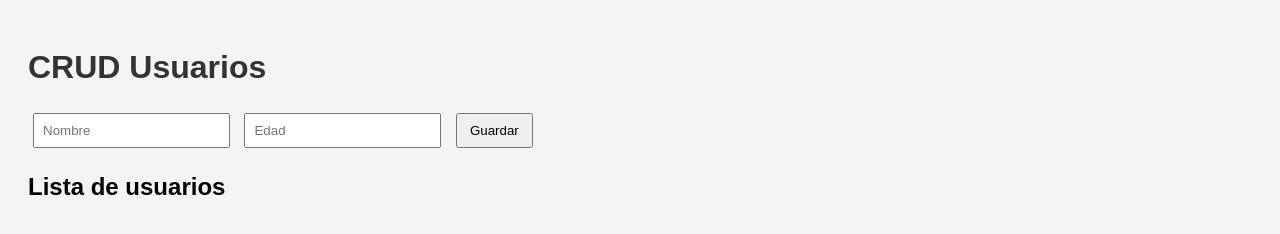
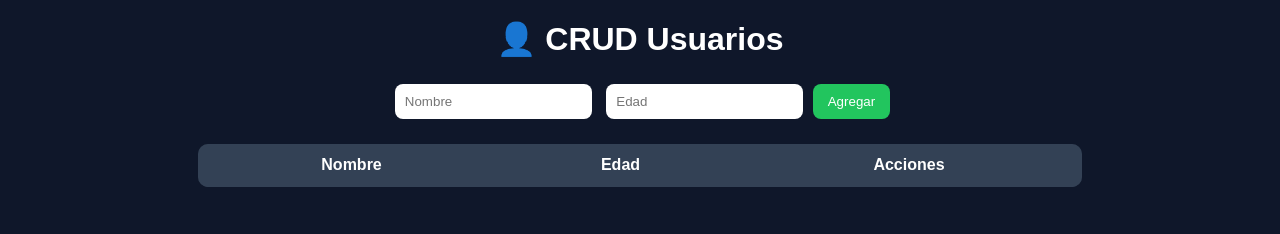
Before and after one commit to luis24552-cmd/api-mongo, a website: page index.html in a window 1280 px wide. Drawn offline with Linux system fonts and the light colour scheme; no server answers.

Commit message:
frontend listo

```diff
--- a/index.html
+++ b/index.html
@@ -1,114 +1,145 @@
 <!DOCTYPE html>
-<html>
+<html lang="es">
 <head>
-    <title>CRUD Usuarios</title>
+<meta charset="UTF-8">
+<title>Usuarios</title>
+
 <style>
 body {
     font-family: Arial;
-            padding: 20px;
-            background: #f4f4f4;
+    background: #0f172a;
+    color: white;
+    text-align: center;
 }
+
 h1 {
-            color: #333;
+    margin-top: 20px;
 }
+
+form {
+    margin: 20px;
+}
+
 input {
+    padding: 10px;
     margin: 5px;
-            padding: 8px;
+    border-radius: 8px;
+    border: none;
 }
+
 button {
-            padding: 8px 12px;
-            margin: 5px;
+    padding: 10px 15px;
+    border: none;
+    border-radius: 8px;
+    background: #22c55e;
+    color: white;
     cursor: pointer;
 }
-        li {
-            margin: 5px 0;
-            background: white;
-            padding: 8px;
-            border-radius: 5px;
+
+button:hover {
+    background: #16a34a;
+}
+
+table {
+    margin: auto;
+    border-collapse: collapse;
+    width: 70%;
+    background: #1e293b;
+    border-radius: 10px;
+    overflow: hidden;
+}
+
+th, td {
+    padding: 12px;
+    border-bottom: 1px solid #334155;
+}
+
+th {
+    background: #334155;
+}
+
+.delete {
+    background: #ef4444;
+}
+
+.delete:hover {
+    background: #dc2626;
 }
 </style>
+
 </head>
 <body>
 
-<h1>CRUD Usuarios</h1>
+<h1>👤 CRUD Usuarios</h1>
 
-<input id="nombre" placeholder="Nombre">
-<input id="edad" placeholder="Edad" type="number">
-<button onclick="guardar()">Guardar</button>
+<form onsubmit="agregarUsuario(event)">
+    <input type="text" id="nombre" placeholder="Nombre" required>
+    <input type="number" id="edad" placeholder="Edad" required>
+    <button>Agregar</button>
+</form>
 
-<h2>Lista de usuarios</h2>
-<ul id="lista"></ul>
+<table>
+    <thead>
+        <tr>
+            <th>Nombre</th>
+            <th>Edad</th>
+            <th>Acciones</th>
+        </tr>
+    </thead>
+    <tbody id="tabla"></tbody>
+</table>
 
 <script>
+const API = "https://api-mongo-0xfl.onrender.com/usuarios";
 
-// 🔗 🔥 CAMBIA ESTA URL CUANDO SUBAS A RENDER
-// LOCAL:
-const API = "http://localhost:3000/usuarios";
-
-// INTERNET (ejemplo):
-// const API = "https://tu-api.onrender.com/usuarios";
-
-
-// 🔹 GUARDAR USUARIO
-async function guardar() {
-    const nombre = document.getElementById("nombre").value;
-    const edad = document.getElementById("edad").value;
-
-    if (!nombre || !edad) {
-        alert("Llena todos los campos");
-        return;
-    }
-
-    await fetch(API, {
-        method: "POST",
-        headers: {
-            "Content-Type": "application/json"
-        },
-        body: JSON.stringify({
-            nombre: nombre,
-            edad: Number(edad)
-        })
-    });
-
-    document.getElementById("nombre").value = "";
-    document.getElementById("edad").value = "";
-
-    cargar();
-}
-
-
-// 🔹 CARGAR USUARIOS
-async function cargar() {
+// 🔹 Cargar usuarios
+async function cargarUsuarios() {
     const res = await fetch(API);
     const data = await res.json();
 
-    const lista = document.getElementById("lista");
-    lista.innerHTML = "";
+    const tabla = document.getElementById("tabla");
+    tabla.innerHTML = "";
 
     data.forEach(u => {
-        lista.innerHTML += `
-            <li>
-                ${u.nombre} - ${u.edad}
-                <button onclick="eliminar('${u._id}')">❌</button>
-            </li>
+        tabla.innerHTML += `
+            <tr>
+                <td>${u.nombre}</td>
+                <td>${u.edad}</td>
+                <td>
+                    <button class="delete" onclick="eliminar('${u._id}')">Eliminar</button>
+                </td>
+            </tr>
         `;
     });
 }
 
+// 🔹 Agregar
+async function agregarUsuario(e) {
+    e.preventDefault();
 
-// 🔹 ELIMINAR USUARIO
+    const nombre = document.getElementById("nombre").value;
+    const edad = document.getElementById("edad").value;
+
+    await fetch(API, {
+        method: "POST",
+        headers: {"Content-Type": "application/json"},
+        body: JSON.stringify({ nombre, edad })
+    });
+
+    cargarUsuarios();
+}
+
+// 🔹 Eliminar
 async function eliminar(id) {
     await fetch(API + "/" + id, {
         method: "DELETE"
     });
 
-    cargar();
+    cargarUsuarios();
 }
 
-
-// 🔄 CARGAR AL INICIAR
-cargar();
-
+// 🚀 iniciar
+cargarUsuarios();
 </script>
 
 </body>
```
Lines whose indentation alone changed are shown as unchanged.
